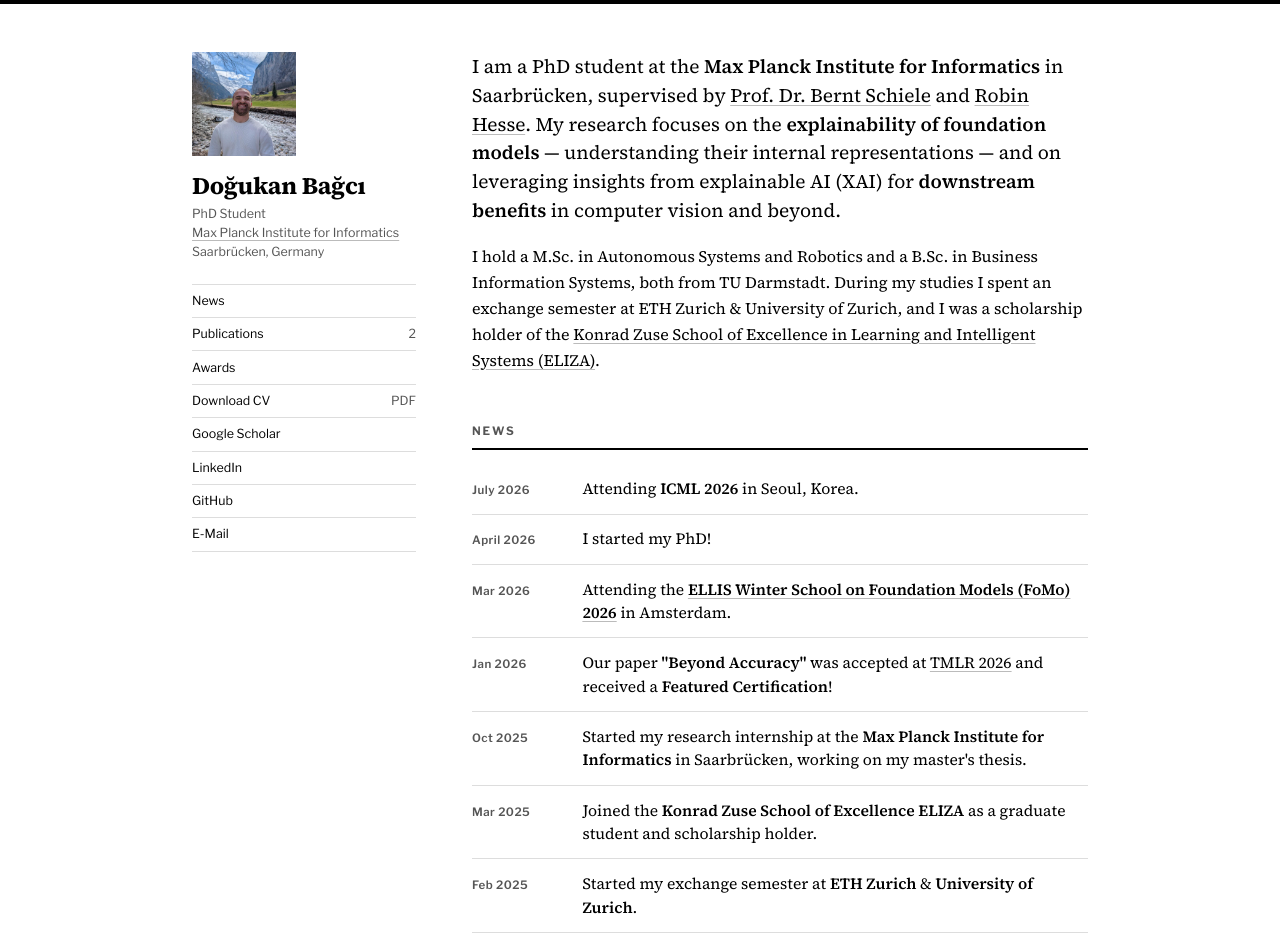
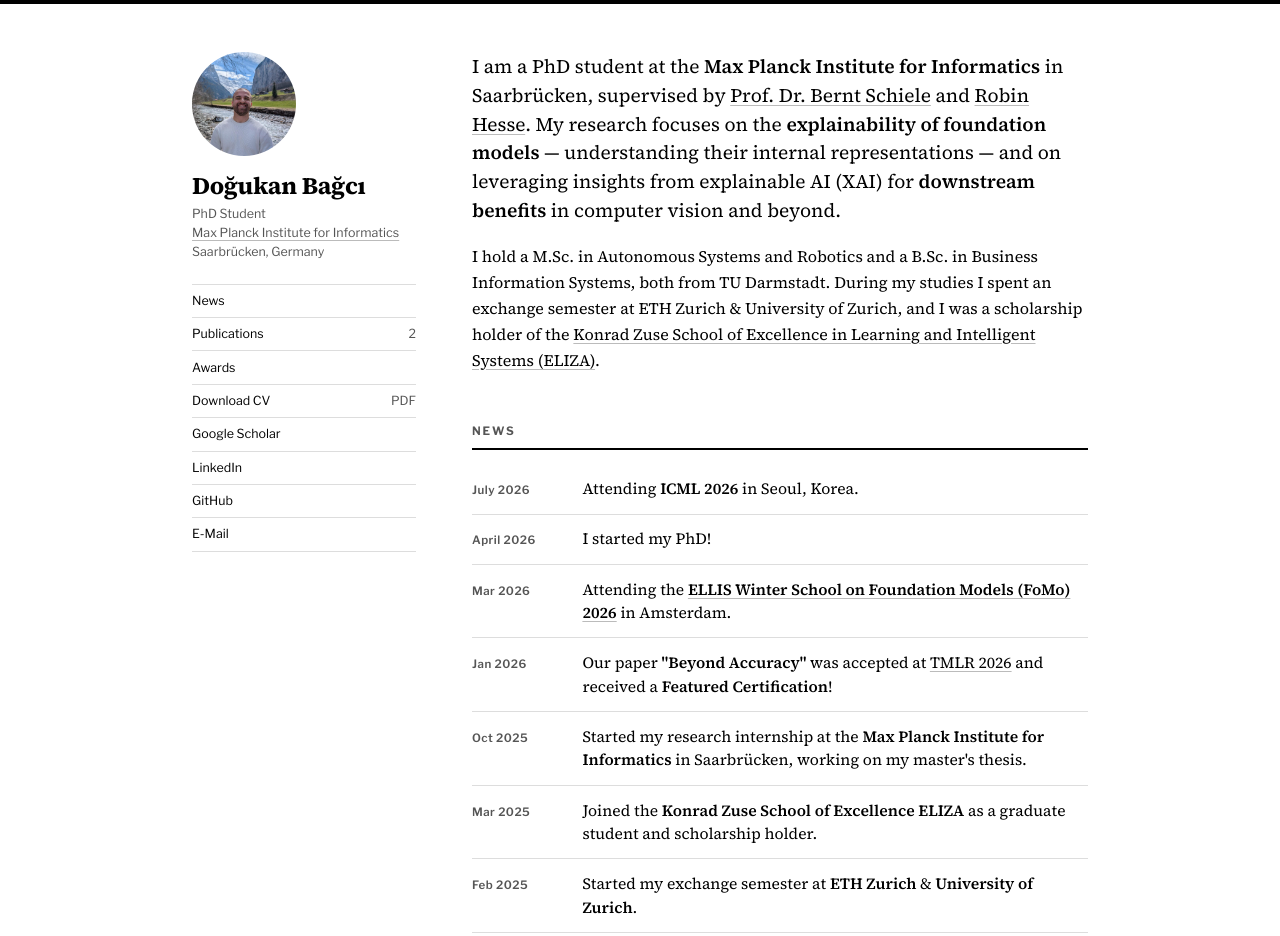
Before and after one commit to DogukanBG/DogukanBG.github.io, a plain HTML site: page index.html in a window 1280 px wide. Shown: the top 936 px of the page. Drawn offline with nearby package versions, Linux system fonts and the light colour scheme.

Commit message:
Update index.html

```diff
--- a/index.html
+++ b/index.html
@@ -44,7 +44,7 @@
 
   /* ── left rail ──────────────────────────────────────────── */
   .rail { position: sticky; top: 2.5rem; align-self: start; }
-  .rail img { display: block; width: 6.5rem; height: 6.5rem; object-fit: cover; margin-bottom: 1rem; }
+  .rail img { display: block; width: 6.5rem; height: 6.5rem; object-fit: cover; border-radius: 50%; margin-bottom: 1rem; }
   .rail h1 {
     font-family: var(--serif); font-weight: 700; font-size: 1.5rem;
     line-height: 1.15; letter-spacing: -.015em; margin: 0 0 .35rem;
```
